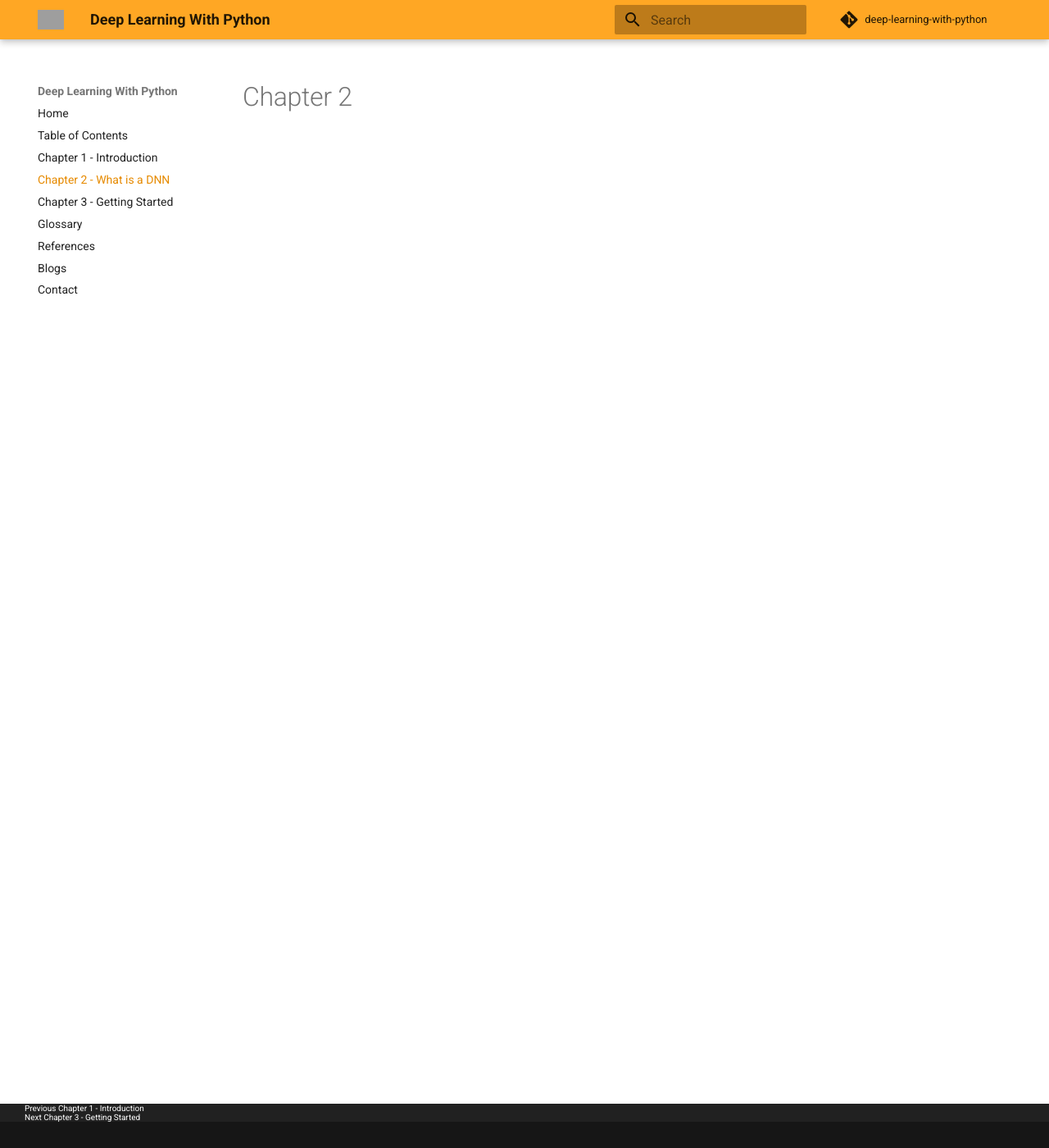
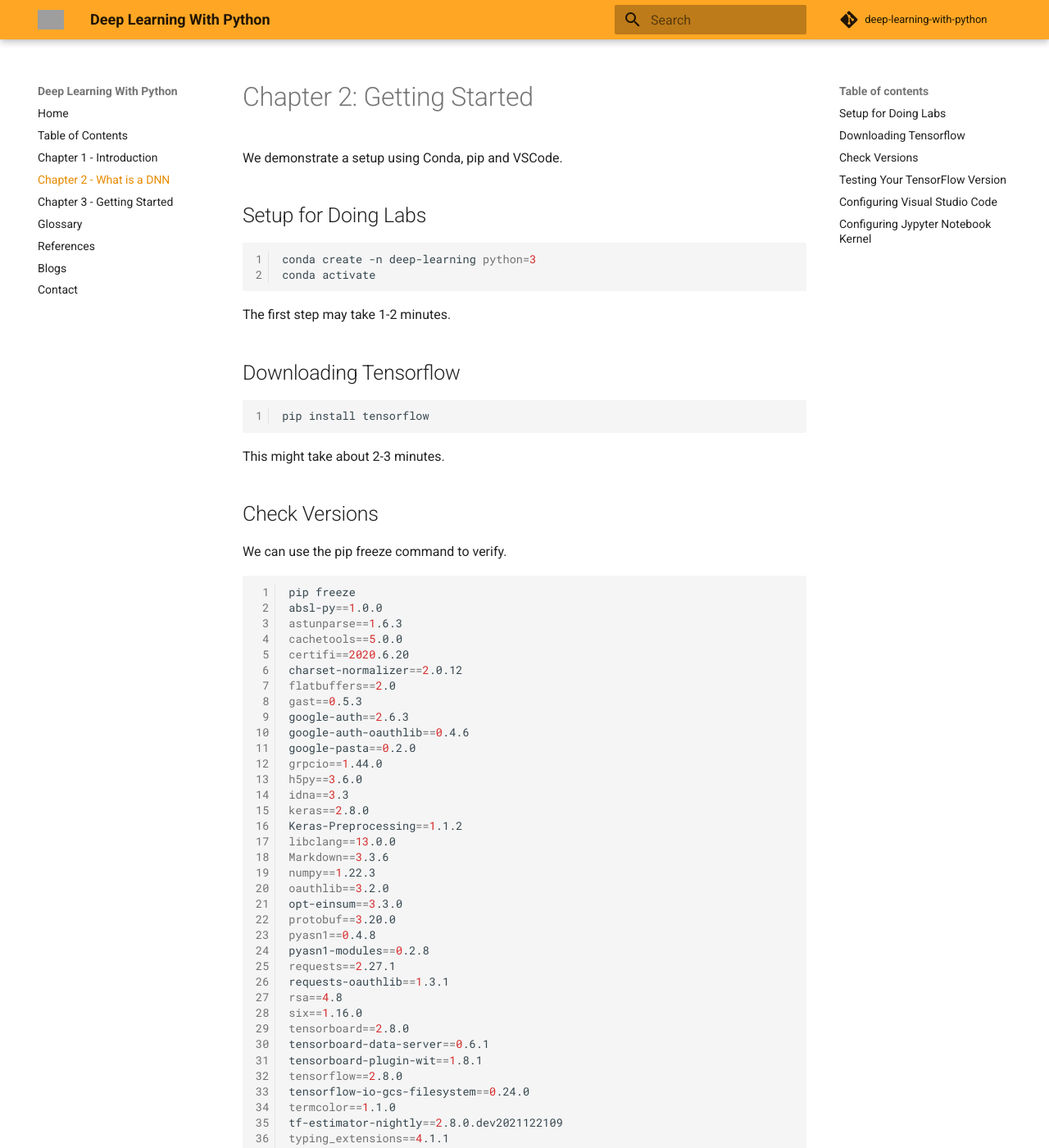
Before and after one commit to dmccreary/deep-leraning-with-python, an MkDocs documentation site: the page built from docs/chapters/ch02.md, in a window 1280 px wide and 1400 px high. Shown: the whole window at 82% size. Built offline with MkDocs 1.6.1 and Material for MkDocs 9.7.7, drawn with Linux system fonts in a browser that asks for light colours; comment, search, counter and statistics services are not loaded; some of the changed text lies outside the part shown; grey boxes are pictures that could not be loaded.

Commit message:
updates to markdown content

````diff
--- a/docs/chapters/ch02.md
+++ b/docs/chapters/ch02.md
@@ -1 +1,94 @@
-# Chapter 2
+# Chapter 2: Getting Started
+
+We demonstrate a setup using Conda, pip and VSCode.
+
+## Setup for Doing Labs
+
+```sh
+conda create -n deep-learning python=3
+conda activate
+```
+The first step may take 1-2 minutes.
+
+## Downloading Tensorflow
+
+```sh
+pip install tensorflow
+```
+This might take about 2-3 minutes.
+
+## Check Versions
+
+We can use the pip freeze command to verify.
+
+```sh
+pip freeze
+absl-py==1.0.0
+astunparse==1.6.3
+cachetools==5.0.0
+certifi==2020.6.20
+charset-normalizer==2.0.12
+flatbuffers==2.0
+gast==0.5.3
+google-auth==2.6.3
+google-auth-oauthlib==0.4.6
+google-pasta==0.2.0
+grpcio==1.44.0
+h5py==3.6.0
+idna==3.3
+keras==2.8.0
+Keras-Preprocessing==1.1.2
+libclang==13.0.0
+Markdown==3.3.6
+numpy==1.22.3
+oauthlib==3.2.0
+opt-einsum==3.3.0
+protobuf==3.20.0
+pyasn1==0.4.8
+pyasn1-modules==0.2.8
+requests==2.27.1
+requests-oauthlib==1.3.1
+rsa==4.8
+six==1.16.0
+tensorboard==2.8.0
+tensorboard-data-server==0.6.1
+tensorboard-plugin-wit==1.8.1
+tensorflow==2.8.0
+tensorflow-io-gcs-filesystem==0.24.0
+termcolor==1.1.0
+tf-estimator-nightly==2.8.0.dev2021122109
+typing_extensions==4.1.1
+urllib3==1.26.9
+Werkzeug==2.1.1
+wrapt==1.14.0
+```
+
+## Testing Your TensorFlow Version
+
+```py
+import tensorflow as tf
+print(tf.__version__)
+```
+
+return
+
+```
+2.8.0
+```
+
+## Configuring Visual Studio Code
+
+
+![Visual Studio Code UI](img/visual-studio-code-ui.png)
+
+Note the blue area at the bottom of the screen allows you to select the virtual environment.  In this case the label is:
+
+```Python 3.10.4 64-bit ('deep-learning':conda)```
+
+## Configuring Jypyter Notebook Kernel
+
+Not only do we want to get the Python runtime, but we want to configure the Jupyter Notebook Kernel
+
+On the upper right click on the kernel and then select the appropriate deep-learning conda environment:
+
+![Visual Studio Jupyter Kernel](img/visual-studio-jupyter-kernel.png)
````
Also changed, not shown: README.md (+52 -1 lines), docs/chapters/ch03.md (+39 -1 lines), docs/table-of-contents.md (+13 -0 lines), requirements.txt (+38 -0 lines), docs/img/loading-mnist.png (added), docs/img/visual-studio-code-ui.png (added), docs/img/visual-studio-jupyter-kernel.png (added), 2 other files.
